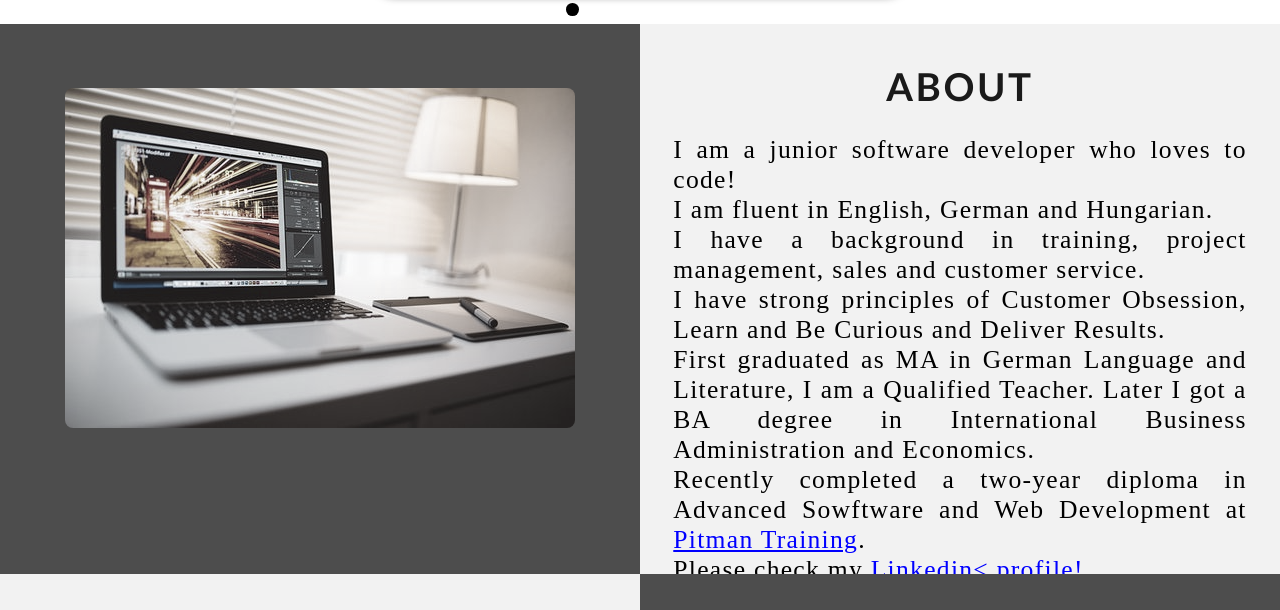
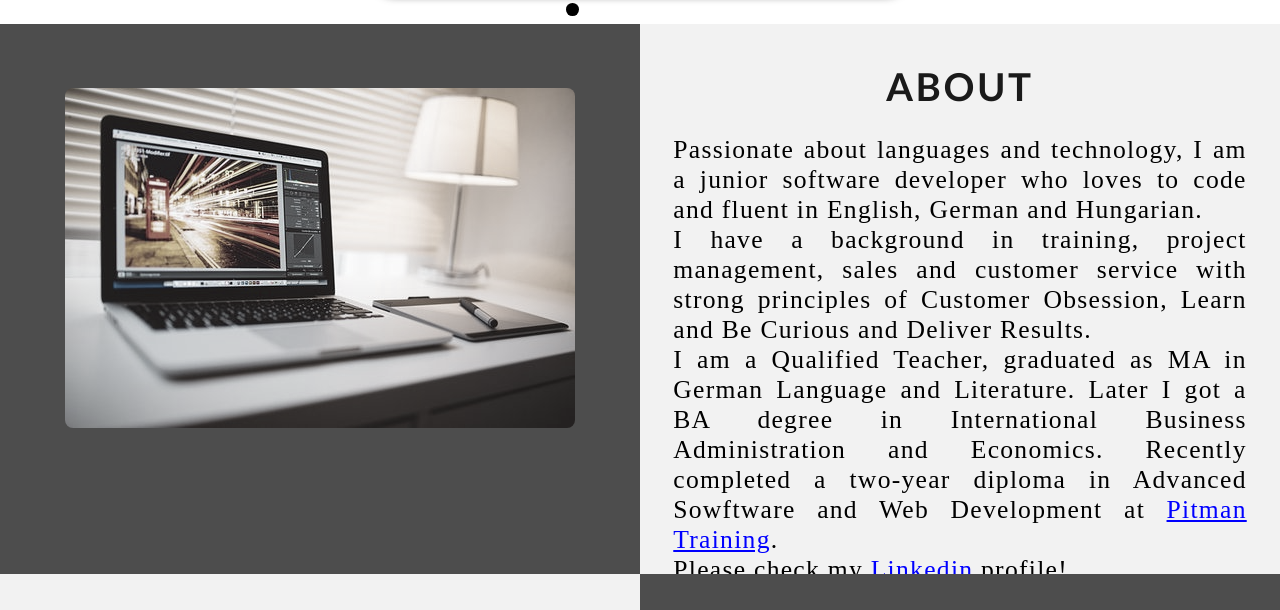
Before and after one commit to anett7/anett7.github.io, a plain HTML site: page index.html in a window 1280 px wide. Shown: the part 1380-1990 px from the top of the page. Drawn offline with Linux system fonts and the light colour scheme.

Commit message:
Update index.html

```diff
--- a/index.html
+++ b/index.html
@@ -117,13 +117,13 @@
             <div class="Column_1">
                 <h1>About</h1>
                 <p>
-                    I am a junior software developer who loves to code!
-                    <br>I am fluent in English, German and Hungarian.<br> I have a background in training, project management, sales and customer service. <br>
-                    I have strong principles of Customer Obsession, Learn and Be Curious and Deliver Results.
+                    Passionate about languages and technology, I am a junior software developer who loves to code and
+                    fluent in English, German and Hungarian.<br> I have a background in training, project management, sales and customer service
+                with strong principles of Customer Obsession, Learn and Be Curious and Deliver Results.
 
-                    <br>First graduated as MA in German Language and Literature, I am a Qualified Teacher. Later I got a BA degree in International Business Administration and Economics. <br> Recently completed a two-year diploma in Advanced Sowftware and Web Development at <a href="https://www.pitman-training.com/our-courses/advanced-software-web-developer-diploma/" target="_blank">Pitman Training</a>.
+                    <br> I am a Qualified Teacher, graduated as MA in German Language and Literature. Later I got a BA degree in International Business Administration and Economics. Recently completed a two-year diploma in Advanced Sowftware and Web Development at <a href="https://www.pitman-training.com/our-courses/advanced-software-web-developer-diploma/" target="_blank">Pitman Training</a>.
 
-                    <br>Please check my <a href="https://www.linkedin.com/in/anett-kurucz-545008257" target="_blank">Linkedin< profile!</a>
+                    <br>Please check my <a href="https://www.linkedin.com/in/anett-kurucz-545008257" target="_blank">Linkedin</a> profile!
 
                 </p>
             </div>
```
